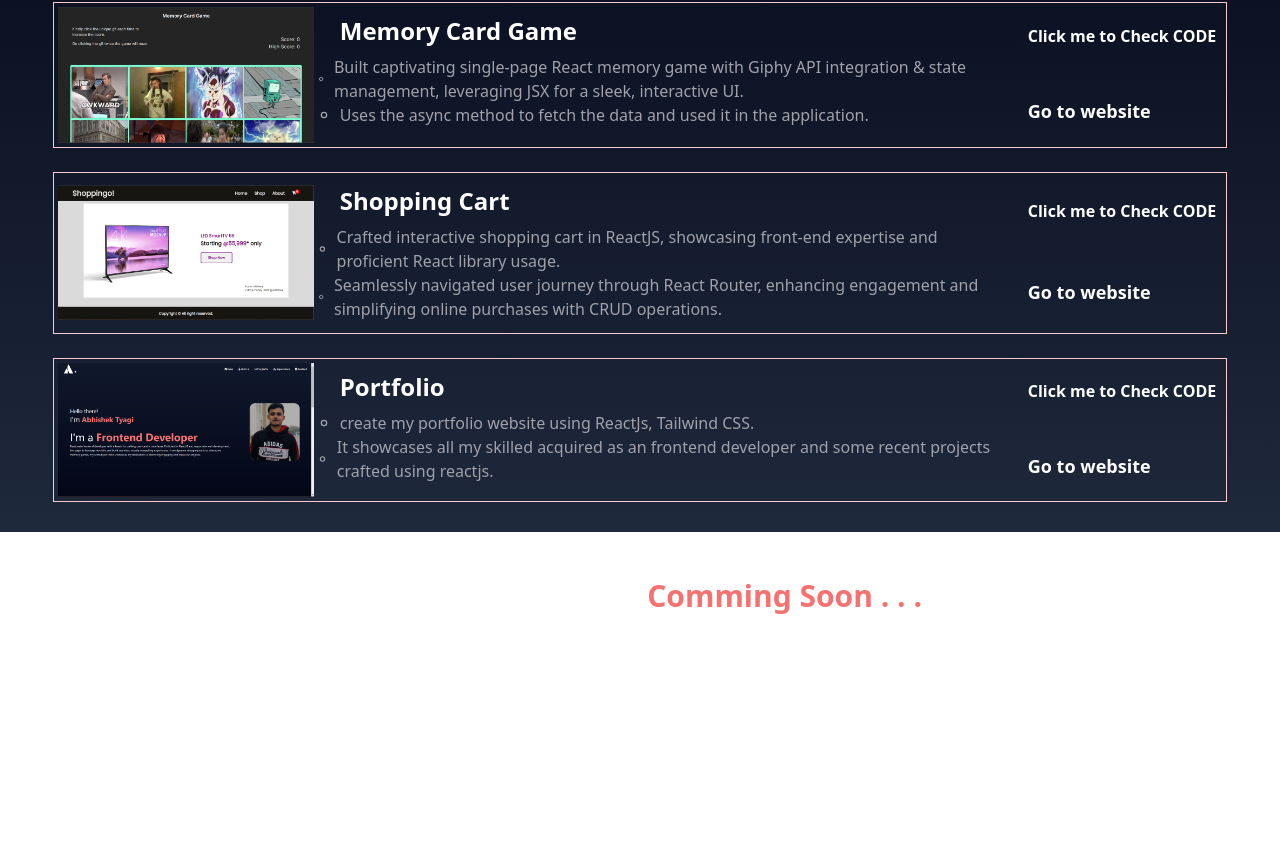
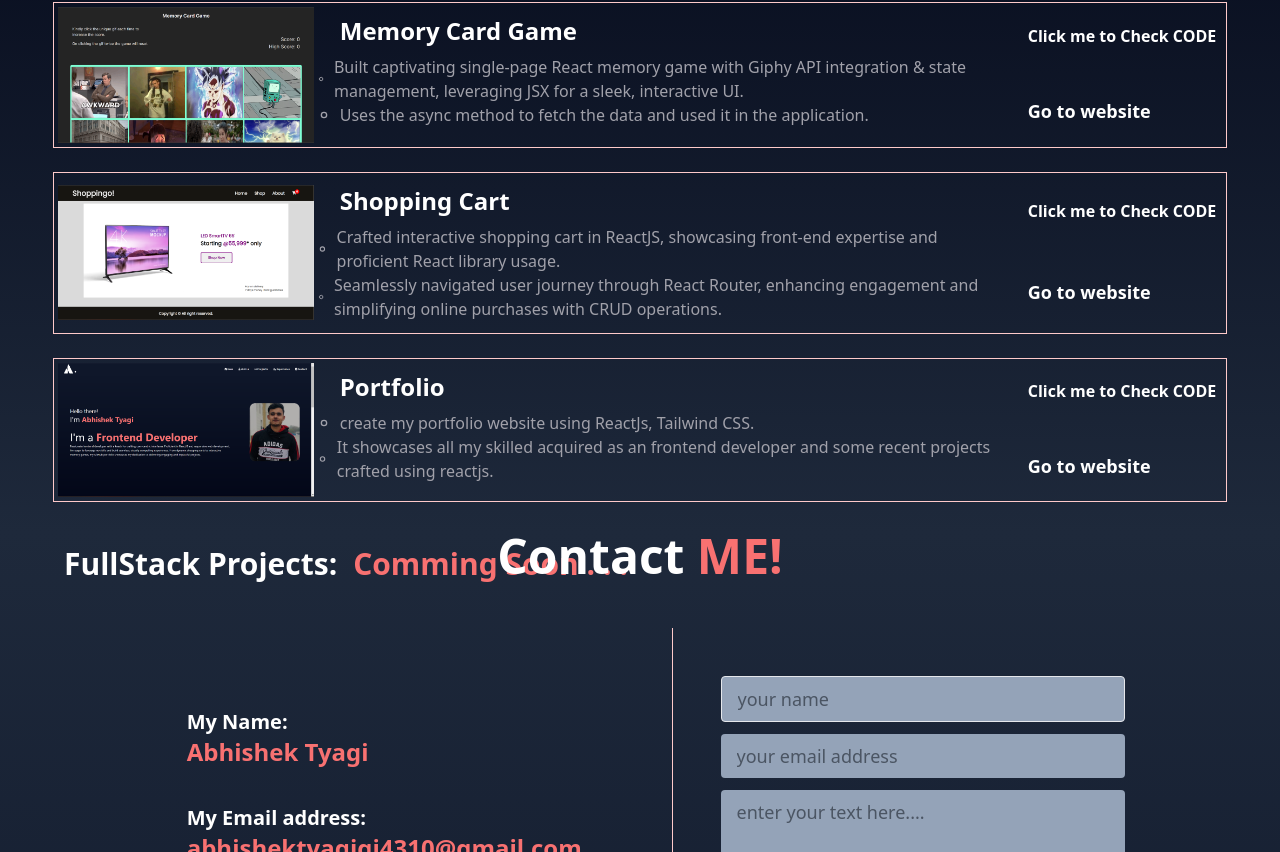
Before and after one commit to AbhishekTyagi0/Portfolio, a React (Vite) app: page / in a window 1280 px wide. Shown: the part 1948-2800 px from the top of the page. Before the commit the page ends 2564 px from the top, so only its background shows below. Built offline with nearby package versions, Linux system fonts and the light colour scheme.

Commit message:
added the contact me part

```diff
--- a/package.json
+++ b/package.json
@@ -10,6 +10,7 @@
     "preview": "vite preview"
   },
   "dependencies": {
+    "@emailjs/browser": "^3.11.0",
     "@fortawesome/fontawesome-svg-core": "^6.5.1",
     "@fortawesome/free-brands-svg-icons": "^6.5.1",
     "@fortawesome/free-regular-svg-icons": "^6.5.1",
--- a/src/App.jsx
+++ b/src/App.jsx
@@ -1,4 +1,5 @@
 import "./App.css";
+import Contact from "./component/Contact";
 import Home from "./component/Home";
 import Navigation from "./component/Navigation";
 import Projects from "./component/Project";
@@ -11,6 +12,7 @@ function App() {
       <Home />
       <Skills />
       <Projects />
+      <Contact />
     </>
   );
 }
--- /dev/null
+++ b/src/component/Contact.jsx
@@ -0,0 +1,88 @@
+import { useRef } from "react";
+import emailjs from "@emailjs/browser";
+
+const Contact = () => {
+  const form = useRef();
+
+  const sendEmail = (e) => {
+    e.preventDefault();
+
+    emailjs
+      .sendForm(
+        "service_3e3k0d7",
+        "template_zlasmvj",
+        form.current,
+        "iUyevNgIX9SLNCfjm"
+      )
+      .then(
+        (result) => {
+          console.log(result.text);
+        },
+        (error) => {
+          console.log(error.text);
+        }
+      );
+  };
+
+  return (
+    <div className="flex flex-col items-center w-full h-dvh bg-gradient-to-t from-slate-900 to-slate-800">
+      <h1 className="text-white text-5xl font-bold">
+        Contact<span className="text-red-400"> ME!</span>
+      </h1>
+      <div className="mt-12 w-10/12 h-4/6 flex justify-between">
+        <div className="border-r border-red-200 flex-1 text-white p-20 font-bold">
+          <h2 className="text-xl">My Name:</h2>
+          <p className="text-2xl text-red-400">Abhishek Tyagi</p>
+          <h2 className="mt-9 text-xl">My Email address:</h2>
+          <p className="text-2xl text-red-400">abhishektyagigi4310@gmail.com</p>
+          <h2 className="mt-9 text-xl">My Contact No.:</h2>
+          <p className="text-2xl text-red-400">+91-8708353162</p>
+          <h2 className="mt-12 text-xl">Let's Connect:</h2>
+          <p className="text-md text-red-400 font-thin">
+            I'm always open to new opportunities, collaborations, or just a
+            friendly chat. Feel free to reach out through the "Contact" section.
+            Your thoughts and feedback are invaluable to me.
+          </p>
+          <p className="text-md text-red-400 font-thin">
+            Thank you for stopping by. Enjoy your visit, and let's create
+            something amazing together!
+          </p>
+        </div>
+        <form
+          ref={form}
+          onSubmit={sendEmail}
+          className="flex flex-col gap-3 flex-1 p-12"
+        >
+          <input
+            type="text"
+            name="user_name"
+            placeholder="your name"
+            className="p-2 pl-4 text-lg bg-slate-400 rounded border placeholder-gray-600"
+          />
+          <input
+            type="email"
+            name="user_email"
+            placeholder="your email address"
+            className="p-2 pl-4 text-lg bg-slate-400 rounded placeholder-opacity-600 placeholder-gray-600"
+          />
+          <textarea
+            name="message"
+            id="cont"
+            cols="30"
+            rows="10"
+            placeholder="enter your text here...."
+            className="p-2 pl-4 text-lg bg-slate-400 rounded placeholder-gray-600"
+            a
+          ></textarea>
+          <input
+            type="submit"
+            className="bg-gradient-to-r from-red-400 to-red-500 p-3 text-xl rounded text-white font-bold  hover:bg-gradient-to-r hover:from-red-500 hover:to-red-500 transition duration-300 ease-in-out"
+            value="Send"
+          />
+        </form>
+      </div>
+    </div>
+  );
+};
+
+export default Contact;
--- a/src/component/Home.jsx
+++ b/src/component/Home.jsx
@@ -23,7 +23,7 @@ const Home = () => {
       </div>
       <div className="p-1 mr-32 flex justify-start -mt-32">
         <img
-          src="../src/assets/mypic.jpg"
+          src="../src/assets/Images/mypic.jpg"
           alt="my image"
           className="w-full h-full rounded-3xl bg-cover scale-150"
         />
--- a/src/component/Navigation.jsx
+++ b/src/component/Navigation.jsx
@@ -5,7 +5,6 @@ import {
   faHouse,
   faIdBadge,
   faListCheck,
-  faPersonDigging,
   faXmark,
 } from "@fortawesome/free-solid-svg-icons";
 import { FontAwesomeIcon } from "@fortawesome/react-fontawesome";
@@ -15,7 +14,6 @@ const links = [
   { id: 1, link: "Home", icon: faHouse },
   { id: 2, link: "skills", icon: faFlask },
   { id: 4, link: "Projects", icon: faListCheck },
-  { id: 3, link: "Experience", icon: faPersonDigging },
   { id: 5, link: "Contact", icon: faIdBadge },
 ];
 
--- a/src/component/Project.jsx
+++ b/src/component/Project.jsx
@@ -91,7 +91,7 @@ const Projects = () => {
           </div>
         </div>
       ))}
-      <div className="mt-16 flex justify-center text-3xl text-white font-bold">
+      <div className="mt-8 flex justify-start pl-16 w-full text-3xl text-white font-bold">
         FullStack Projects:
         <span className="text-red-400 pl-4"> Comming Soon . . .</span>
       </div>
```
Also changed, not shown: src/assets/Images/mypic.jpg (renamed from src/assets/mypic.jpg), 1 other file (tests, documents, lock files or other folders).
